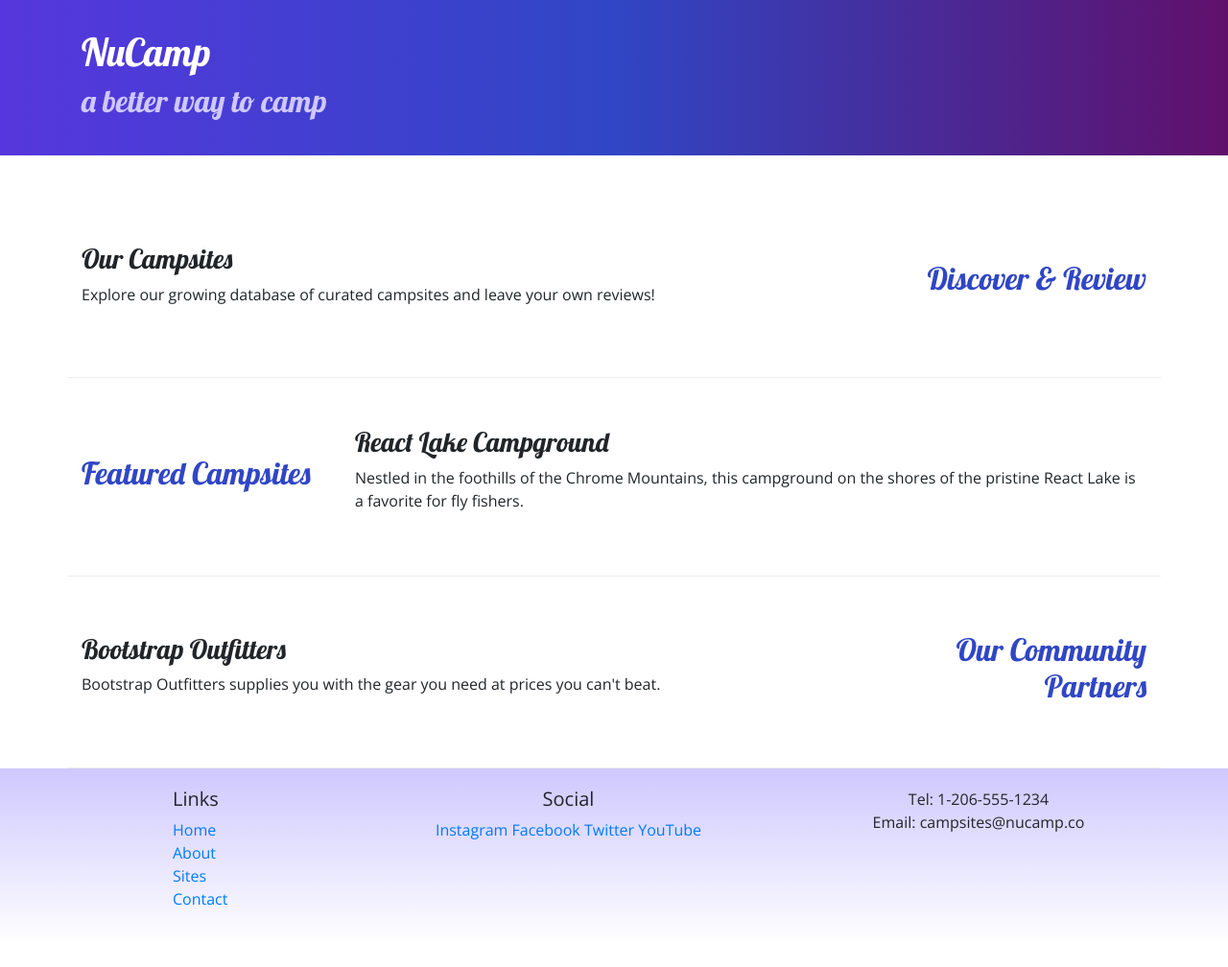
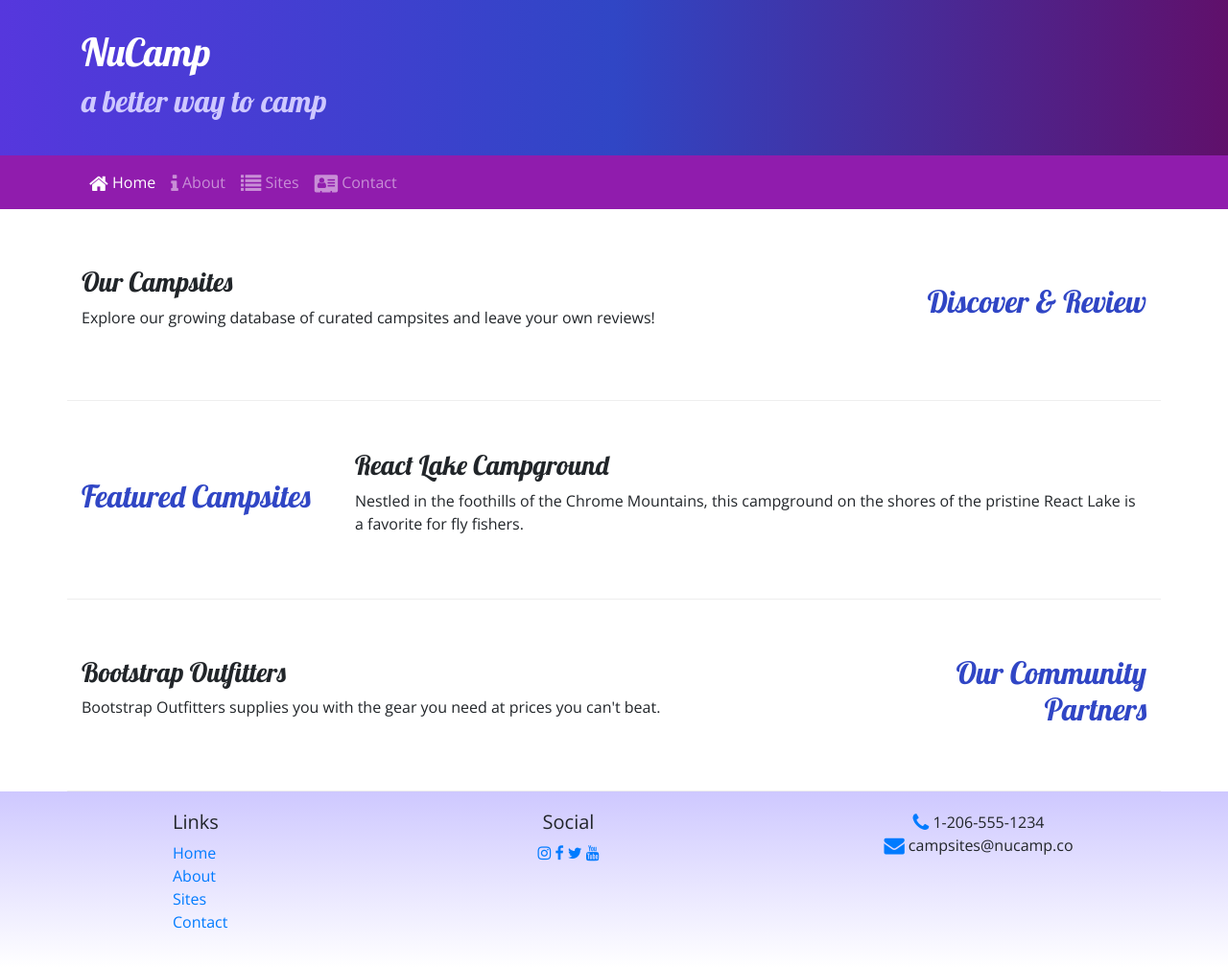
Before and after one commit to GJCIII/nucampsite, a website: page index.html in a window 1280 px wide. Shown: the whole page at 96% size. Before the commit the page ends 985 px from the top, so only its background shows below. Drawn offline with nearby package versions, Linux system fonts and the light colour scheme.

Commit message:
Added FA just after confirming burger collapse

```diff
--- a/css/styles.css
+++ b/css/styles.css
@@ -20,6 +20,7 @@ footer {
 }
 
 .jumbotron {
+    margin: 0;
     padding: 30px;
     background-image: linear-gradient(to right, #5637DD, #3046C5, #60106B);
     color: white;
@@ -30,3 +31,7 @@ footer {
     border-bottom: 1px ridge;
     min-height: 200px;
 }
+
+.navbar {
+    background-color: #901CAD;
+}
--- a/index.html
+++ b/index.html
@@ -14,6 +14,7 @@
         <!-- Additional CSS must be placed after Bootstrap CSS -->
         <link rel="stylesheet" href="https://fonts.googleapis.com/css?family=Lobster|Open+Sans" />
         <link rel="stylesheet" href="css/styles.css" />
+        <link rel="stylesheet" href="node_modules/font-awesome/css/font-awesome.min.css" />
 
         <title>NuCamp: A Better Way To Camp</title>
 
@@ -38,6 +39,34 @@
             </div>
         </div>
     </header>
+
+
+
+    <!-- NAVBAR START -->
+
+
+    <nav class="navbar navbar-expand-sm navbar-dark sticky-top">
+        <div class="container">
+            <button class="navbar-toggler ml-auto" type="button" data-toggle="collapse" data-target="#nucampNavbar">
+            <span class="navbar-toggler-icon"></span>
+            </button>
+        <div class="collapse navbar-collapse" id="nucampNavbar">
+            <ul class="navbar-nav">
+                <li class="nav-item active"><a class="nav-link" href="#"><i class="fa fa-home fa-lg"></i> Home</a></li>
+                <li class="nav-item"><a class="nav-link" href="aboutus.html"><i class="fa fa-info fa-lg"></i> About</a></li>
+                <li class="nav-item"><a class="nav-link" href="#"><i class="fa fa-list fa-lg"></i> Sites</a></li>
+                <li class="nav-item"><a class="nav-link" href="#"><i class="fa fa-address-card fa-lg"></i> Contact</a></li>
+            </ul>
+        </div>
+
+    </div>
+
+
+    </nav>
+
+        <!-- NavBAR FINNISH -->
+
+
 
 
 
@@ -95,14 +124,14 @@
             </div>
             <div class="col-6 col-sm-5 text-center">
                     <h5>Social</h5>
-                        <a href="http://instagram.com/">Instagram</a>
-                        <a href="http://facebook.com/">Facebook</a>
-                        <a href="http://twitter.com/">Twitter</a>
-                        <a href="http://youtube.com/">YouTube</a>
+                    <a href="http://instagram.com/"><i class="fa fa-instagram"></i></a>
+                    <a href="http://facebook.com/"><i class="fa fa-facebook"></i></a>
+                    <a href="http://twitter.com/"><i class="fa fa-twitter"></i></a>
+                    <a href="http://youtube.com/"><i class="fa fa-youtube"></i></a>
                 </div>
                 <div class="col-sm-4 text-center">
-                Tel: 1-206-555-1234<br />
-                Email: campsites@nucamp.co
+                    <i class="fa fa-phone fa-lg text-primary"></i> 1-206-555-1234<br />
+                    <i class="fa fa-envelope fa-lg text-primary"></i> campsites@nucamp.co
             </div>
        </div>
     </div>
--- a/package.json
+++ b/package.json
@@ -15,6 +15,7 @@
   },
   "dependencies": {
     "bootstrap": "^4.5.2",
+    "font-awesome": "^4.7.0",
     "jquery": "^3.5.1",
     "popper.js": "^1.16.1"
   },
```
Also changed, not shown: aboutus.html (+26 -3 lines), 1 other file.
